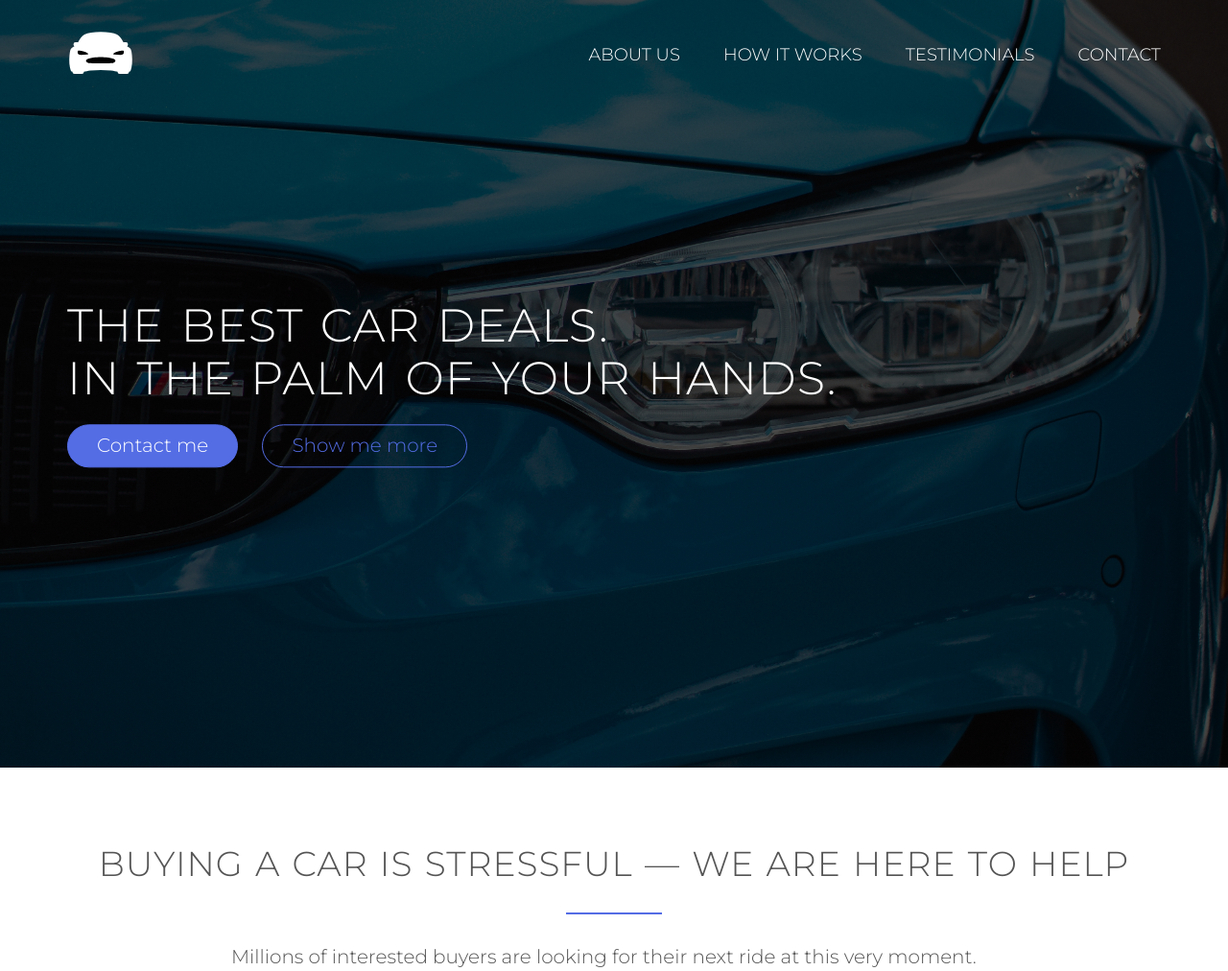
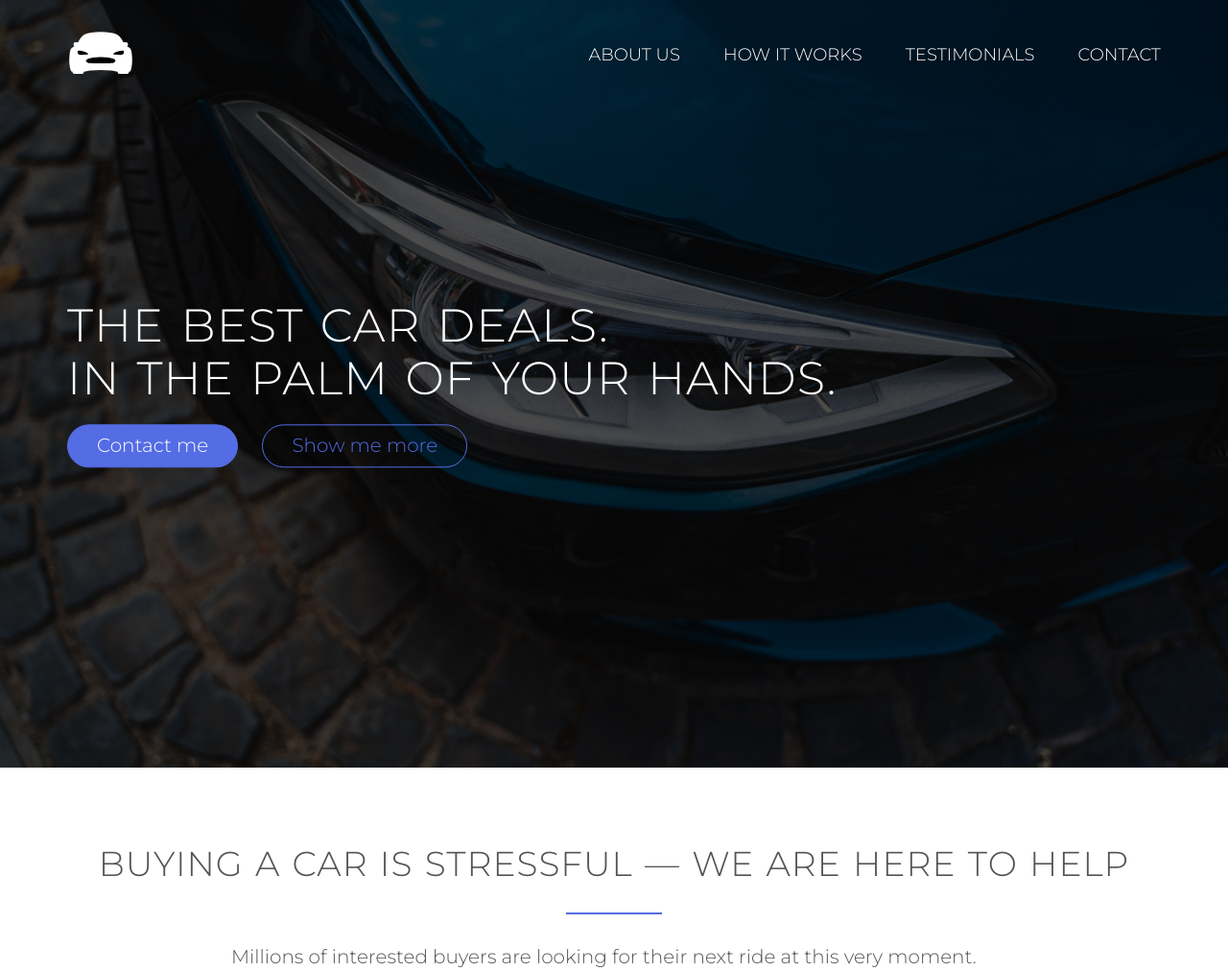
Before and after one commit to dmyasnyankin/tachki_with_jonah, a PHP site: page / in a window 1280 px wide. Shown: the top 1012 px of the page at 96% size. Run offline with PHP 8.4, Linux system fonts and the light colour scheme; style sheets or scripts are compiled from the project's sources; some libraries are stand-ins or nearby versions.

Commit message:
Swap splash image

```diff
--- a/resources/css/style.css
+++ b/resources/css/style.css
@@ -155,7 +155,7 @@ input[type=submit]:active {
 /* ------------------------------------------------------------ */
 
 header {
-    background-image: linear-gradient(rgba(0,0,0,0.7), rgba(0,0,0,0.7)), url(img/adam-gonzales-LreAxJ9Fz40-unsplash.jpg);
+    background-image: linear-gradient(rgba(0,0,0,0.7), rgba(0,0,0,0.7)), url(img/ye-massa-ZYyfZ8vnhmA-unsplash.jpg);
     background-size: cover;
     background-position: center;
     height: 100vh;
```
